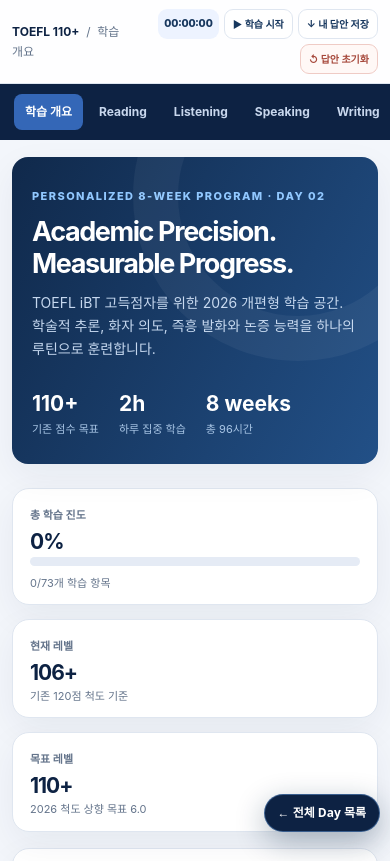
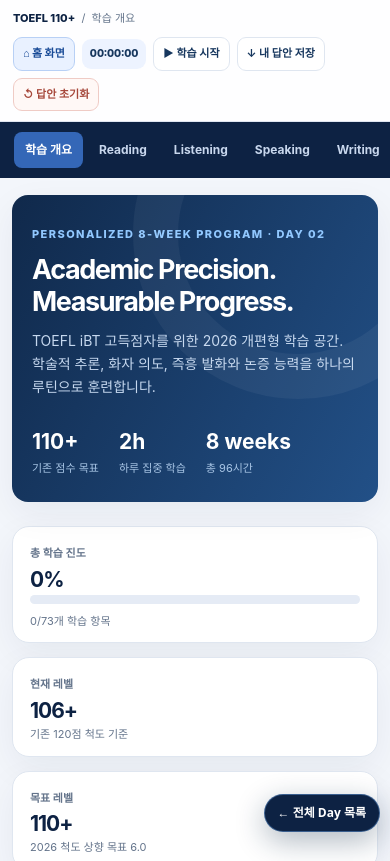
Before and after one commit to minse00-zoh/toefl-110-academy, a plain HTML site: page days/day-02.html in a window 390 px wide. Shown: the top 861 px of the page. Drawn offline with Linux system fonts and the light colour scheme.

Commit message:
feat: add prominent home navigation to day-02.html

```diff
--- a/days/day-02.html
+++ b/days/day-02.html
@@ -22,12 +22,27 @@
 #resetTop:hover{background:#fff1ee}
 @media(max-width:600px){.top{height:auto;min-height:62px;padding:9px 12px;gap:8px}.top-actions{flex-wrap:wrap;justify-content:flex-end}.top .tiny{font-size:10px;padding:6px 8px}}
 </style>
+<style id="home-navigation-style">
+.top .home-breadcrumb{color:var(--navy);font-weight:800;text-decoration:none}
+.top .home-breadcrumb:hover{text-decoration:underline;color:#295eaa}
+.top .home-top-link{display:inline-flex;align-items:center;justify-content:center;text-decoration:none;white-space:nowrap;background:#e9f1ff;border-color:#b8d0f5;color:#194b97;font-weight:850}
+.top .home-top-link:hover{background:#dceaff;border-color:#95b8ee}
+.top .home-top-link:focus-visible,.top .home-breadcrumb:focus-visible{outline:3px solid #7baafa;outline-offset:2px}
+@media(max-width:700px){
+ .top{height:auto;min-height:62px;padding:10px 13px;gap:9px;flex-wrap:wrap;position:relative}
+ .top-actions{flex:1 1 100%;width:100%;flex-wrap:wrap;justify-content:flex-start;gap:7px}
+ .top .home-top-link{order:-1}
+ .top .timer{font-size:11px;padding:6px 8px}
+ .top .tiny{font-size:11px;padding:7px 9px}
+ .crumb{font-size:11px}
+}
+</style>
 </head>
 <body>
 <a class="archive-back-link" href="../index.html" aria-label="학습자료 보관함으로 돌아가기">← 전체 Day 목록</a>
 <div class="app">
 <aside class="sidebar" id="sidebar"></aside>
-<div class="main"><header class="top"><div class="crumb"><b>TOEFL 110+</b> &nbsp;/&nbsp; <span id="crumb">학습 개요</span></div><div class="top-actions"><span class="timer" id="clock">00:00:00</span><button class="tiny" id="timerBtn">▶ 학습 시작</button><button class="tiny" id="saveBtn">↓ 내 답안 저장</button><button class="tiny" id="resetTop" type="button" title="이 Day의 저장 답안, 오답, 학습 시간을 초기화">↺ 답안 초기화</button></div></header><nav class="mobilebar" id="mobilebar"></nav><main class="content" id="view"></main></div>
+<div class="main"><header class="top"><div class="crumb"><a class="home-breadcrumb" href="../index.html" title="TOEFL Academy 홈으로">TOEFL 110+</a> &nbsp;/&nbsp; <span id="crumb">학습 개요</span></div><div class="top-actions"><a class="tiny home-top-link" href="../index.html" aria-label="학습자료 보관함 홈 화면으로 이동">⌂ 홈 화면</a><span class="timer" id="clock">00:00:00</span><button class="tiny" id="timerBtn">▶ 학습 시작</button><button class="tiny" id="saveBtn">↓ 내 답안 저장</button><button class="tiny" id="resetTop" type="button" title="이 Day의 저장 답안, 오답, 학습 시간을 초기화">↺ 답안 초기화</button></div></header><nav class="mobilebar" id="mobilebar"></nav><main class="content" id="view"></main></div>
 </div><div id="toast" class="toast" role="status" aria-live="polite"></div>
 <script>
 'use strict';
```
